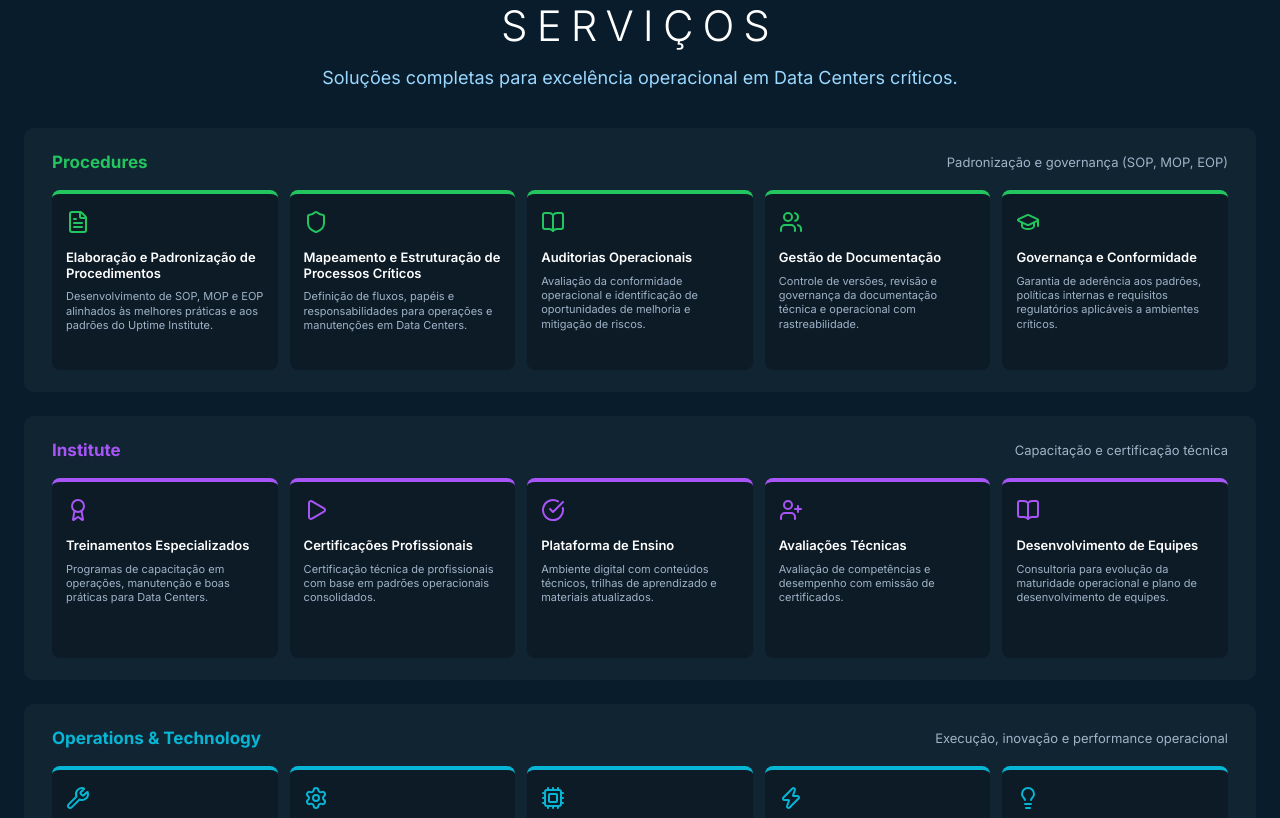
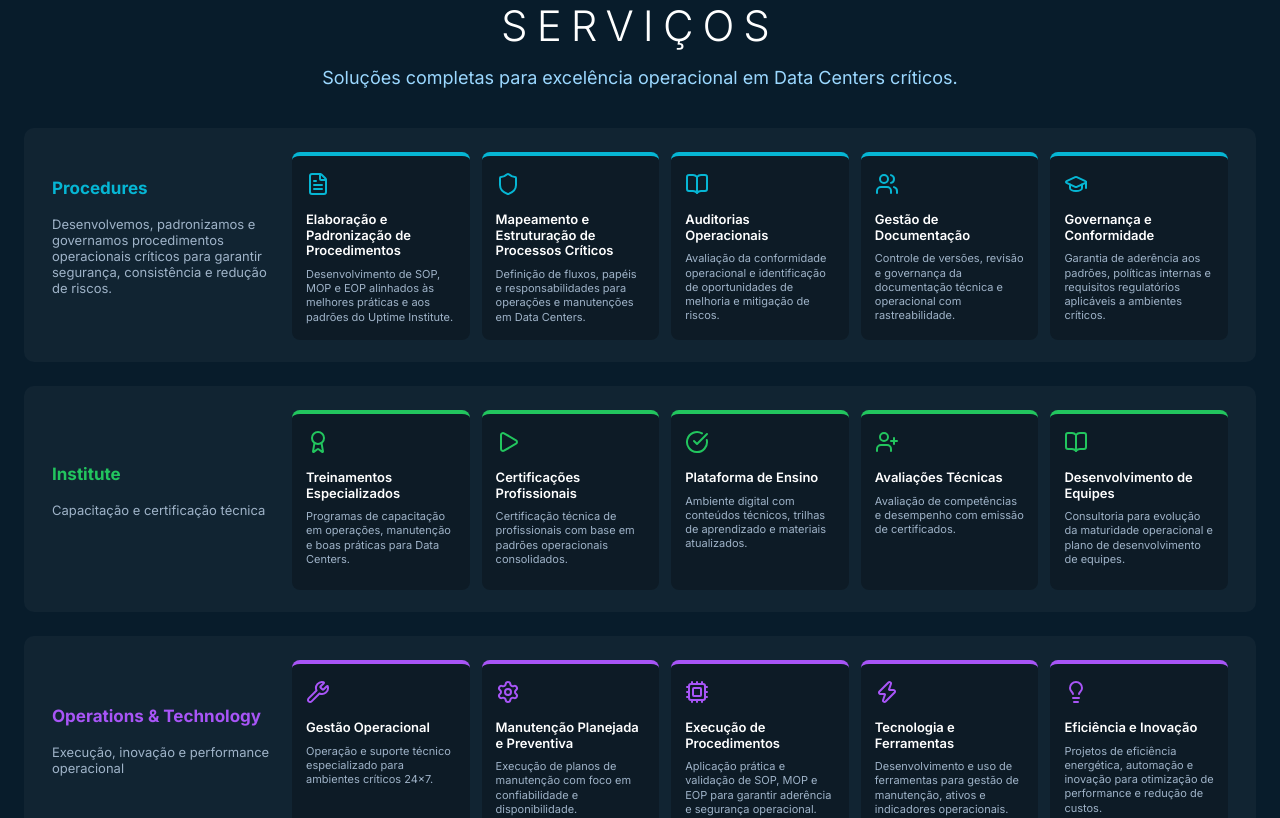
Before and after one commit to novaesbr/conatus-website, a Next.js app: page / in a window 1280 px wide. Shown: the part 2620-3438 px from the top of the page. Built offline with nearby package versions, Linux system fonts and the light colour scheme.

Commit message:
fix: reorganização do layout dos serviços com subtitle ao lado dos cards

```diff
--- a/app/components/services.tsx
+++ b/app/components/services.tsx
@@ -23,13 +23,13 @@ const icons = [
   [Wrench, Settings, Cpu, Zap, Lightbulb]
 ]
 
-const groupColors = ["#22c55e", "#a855f7", "#06b6d4"]
+const groupColors = ["#06b6d4", "#22c55e", "#a855f7"]
 
 export default function Services() {
   const groups = [
     {
       title: "Procedures",
-      subtitle: "Padronização e governança (SOP, MOP, EOP)",
+      subtitle: "Desenvolvemos, padronizamos e governamos procedimentos operacionais críticos para garantir segurança, consistência e redução de riscos.",
       items: [
         { title: "Elaboração e Padronização de Procedimentos", desc: "Desenvolvimento de SOP, MOP e EOP alinhados às melhores práticas e aos padrões do Uptime Institute." },
         { title: "Mapeamento e Estruturação de Processos Críticos", desc: "Definição de fluxos, papéis e responsabilidades para operações e manutenções em Data Centers." },
@@ -73,9 +73,11 @@ export default function Services() {
         <div className="services-sections">
           {groups.map((group, i) => (
             <div key={i} className="services-section">
-              <div className="group-header">
-                <h3 style={{ color: groupColors[i] }}>{group.title}</h3>
-                <p>{group.subtitle}</p>
+              <div className="services-section-header">
+                <div className="group-header">
+                  <h3 style={{ color: groupColors[i] }}>{group.title}</h3>
+                </div>
+                <p className="group-subtitle">{group.subtitle}</p>
               </div>
 
               <div className="service-cards">
--- a/app/globals.css
+++ b/app/globals.css
@@ -645,6 +645,19 @@ body{
   background: rgba(255,255,255,0.035);
   border-radius: 10px;
   padding: 24px 28px 22px;
+  display: flex;
+  gap: 20px;
+}
+
+.services-section-header {
+  flex: 0 0 220px;
+  display: flex;
+  flex-direction: column;
+  justify-content: center;
+}
+
+.services-section .service-cards {
+  flex: 1;
 }
 
 .group-header {
@@ -662,6 +675,12 @@ body{
 .group-header p {
   font-size: 13px;
   color: #9fb3c8;
+}
+
+.group-subtitle {
+  font-size: 13px;
+  color: #9fb3c8;
+  margin-bottom: 18px;
 }
 
 .service-cards {
```
